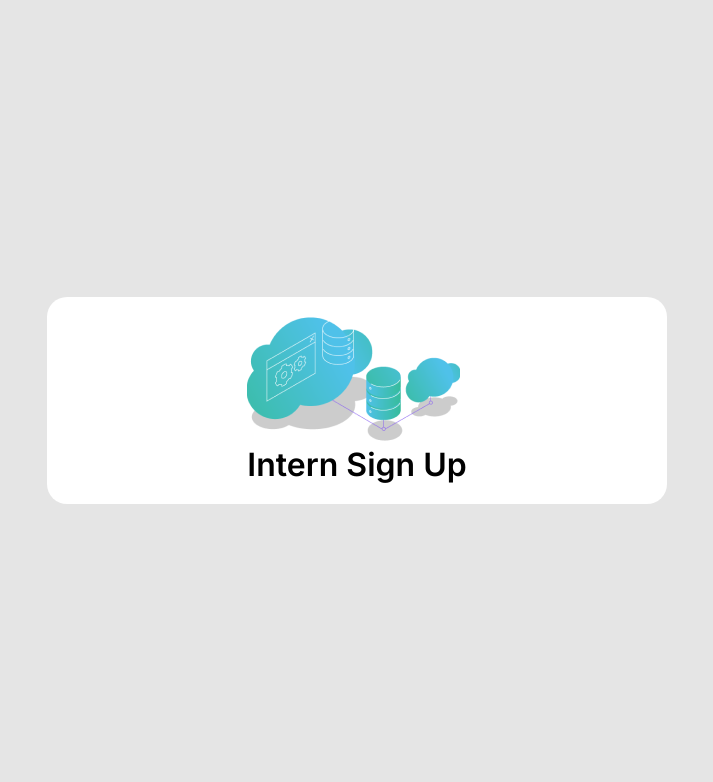
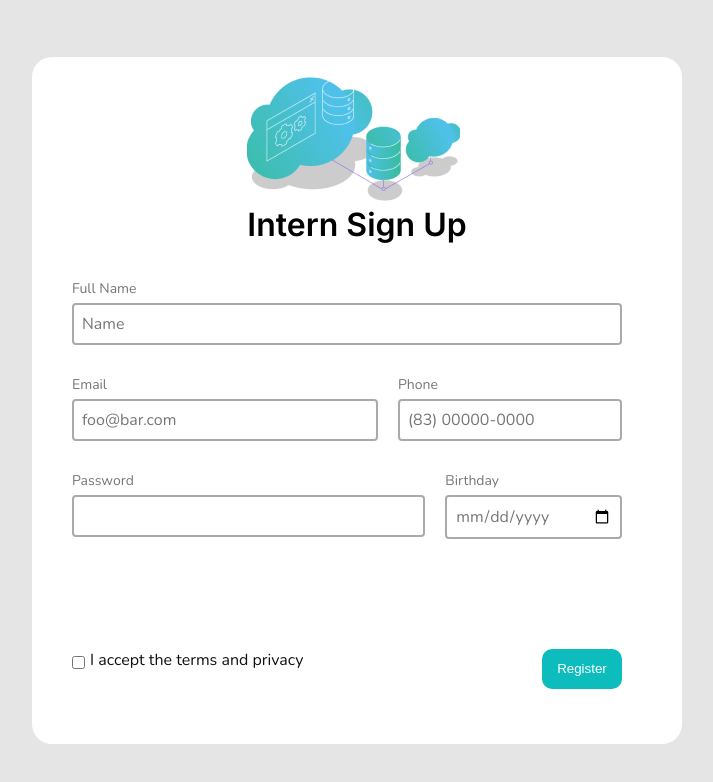
Before and after one commit to matheusgui/form-compass, a plain HTML site: page index.html in a window 1280 px wide. Shown: the whole page, without its empty margins (283-996 px from the left). Drawn offline with nearby package versions, Linux system fonts and the light colour scheme.

Commit message:
feat: created and styled inputs on form body

```diff
--- a/css/style.css
+++ b/css/style.css
@@ -18,7 +18,7 @@ body {
     justify-content: center;
     align-items: center;
     flex: 1;
-    max-width: 620px;
+    max-width: 650px;
     border-radius: 20px;
 }
 
@@ -30,3 +30,68 @@ body {
     font-family: 'Inter';
     font-weight: 600;
 }
+
+.form-body {
+    display: flex;
+    width: 100%;
+    flex-direction: column;
+}
+
+.input-row {
+    display: flex;
+    padding: 15px 40px;
+}
+
+.input-area {
+    flex: 1;
+    margin-right: 20px;
+}
+
+.large {
+    flex: 2;
+}
+
+label {
+    display: flex;
+    flex-direction: column;
+    font-family: 'Nunito';
+    font-size: 14px;
+    color: #767676;
+}
+
+input {
+    padding: 8px;
+    font-family: 'Nunito';
+    font-size: 16px;
+    color: #767676;
+    border: 2px solid #AAAAAA;
+    border-radius: 4px;
+    margin-top: 5px;
+}
+
+input[type="checkbox"] {
+    margin-right: 5px;
+}
+
+.last-row {
+    padding: 15px 40px;
+    margin-top: 80px;
+    margin-bottom: 40px;
+}
+
+.last-row label {
+    flex-direction: row;
+    color: #111111;
+    font-size: 16px;
+}
+
+.button {
+    width: 80px;
+    height: 40px;
+    background: #0DBDBD;
+    color: #FFFFFF;
+    border: 0;
+    border-radius: 10px;
+    padding: 0 12px;
+    cursor: pointer;
+}
--- a/index.html
+++ b/index.html
@@ -18,13 +18,58 @@
             <div class="logo"><img src="img/logo.png" alt="logo"></div>
             <h1 class="main-title">Intern Sign Up</h1>
         </div>
-        <div class="form-body">
+        <form class="form-body">
+
             <div class="input-row">
                 <div class="input-area">
-
+                    <label>Full Name
+                        <input type="text" placeholder="Name" />
+                    </label>
                 </div>
             </div>
-        </div>
+
+            <div class="input-row">
+                <div class="input-area large">
+                    <label>Email
+                        <input type="email" placeholder="foo@bar.com" />
+                    </label>
+                </div>
+
+                <div class="input-area">
+                    <label>Phone
+                        <input type="tel" placeholder="(83) 00000-0000" />
+                    </label>
+                </div>
+            </div>
+
+            <div class="input-row">
+                <div class="input-area large">
+                    <label>Password
+                        <input type="password" />
+                    </label>
+                </div>
+
+                <div class="input-area">
+                    <label>Birthday
+                        <input type="date" />
+                    </label>
+                </div>
+            </div>
+
+            <div class="input-row last-row">
+                <div class="input-area">
+                    <label>
+                        <input type="checkbox" value="terms" required />
+                        I accept the terms and privacy
+                    </label>
+                </div>
+                <label>
+                    <div class="input-area">
+                        <button class="button">Register</button>
+                    </div>
+                </label>
+            </div>
+        </form>
     </div>
 </body>
 
```
